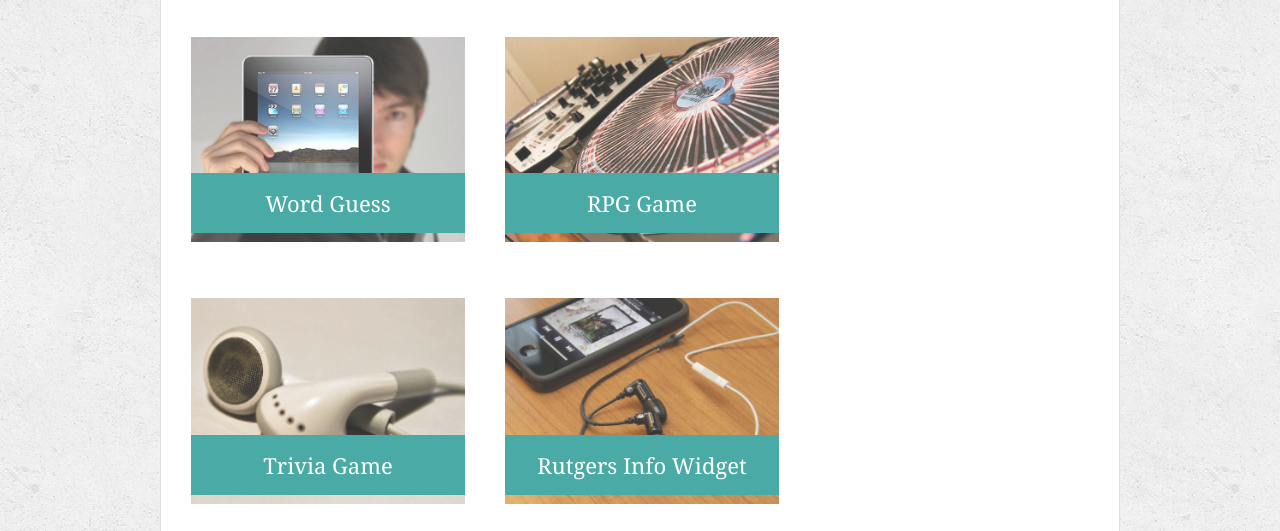
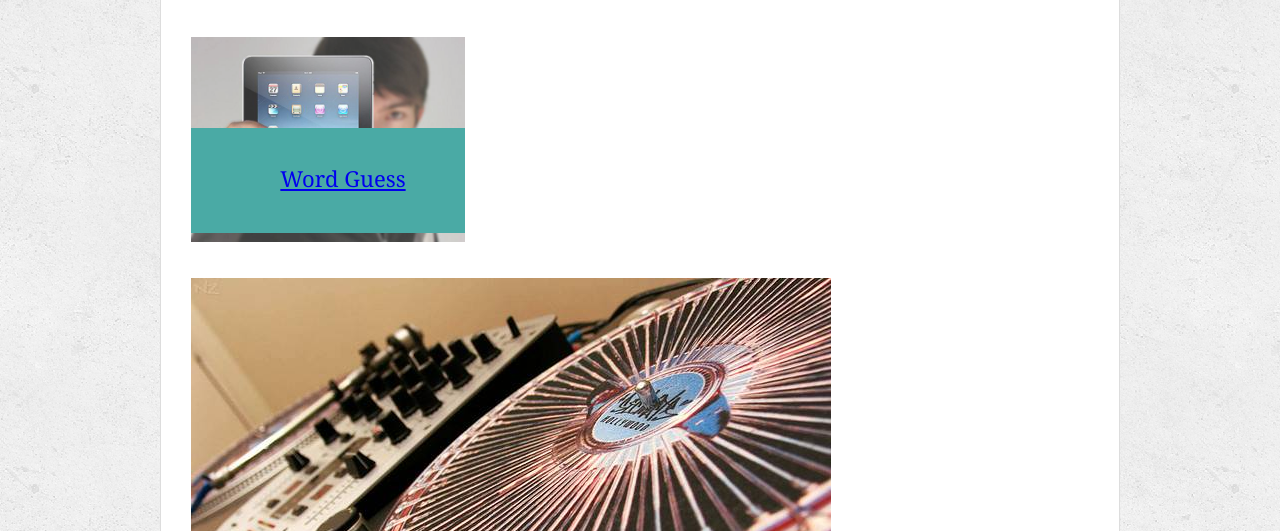
Before and after one commit to D4K074-S/Responsive-Portfolio, a plain HTML site: page portfolio.html in a window 1280 px wide. Shown: the part 269-800 px from the top of the page. Drawn offline with Linux system fonts and the light colour scheme.

Commit message:
added link to word guess game, style of portfolio broke, style of game broke but still shows on web page.

```diff
--- a/portfolio.html
+++ b/portfolio.html
@@ -28,9 +28,9 @@
       <div class="work">
         <img src="assets/images/technics-q-c-640-480-1.jpg" alt="Word Guess">
 
-        <h3>Word Guess</h3>
+        <h3><a href="https://jax-n.github.io/Word-Guess-Game/" class="work">Word Guess</a></h3>
       </div>
-      <div class="work">
+      <div>
         <img src="assets/images/technics-q-c-640-480-2.jpg" alt="RPG Game">
 
         <h3>RPG Game</h3>
```
